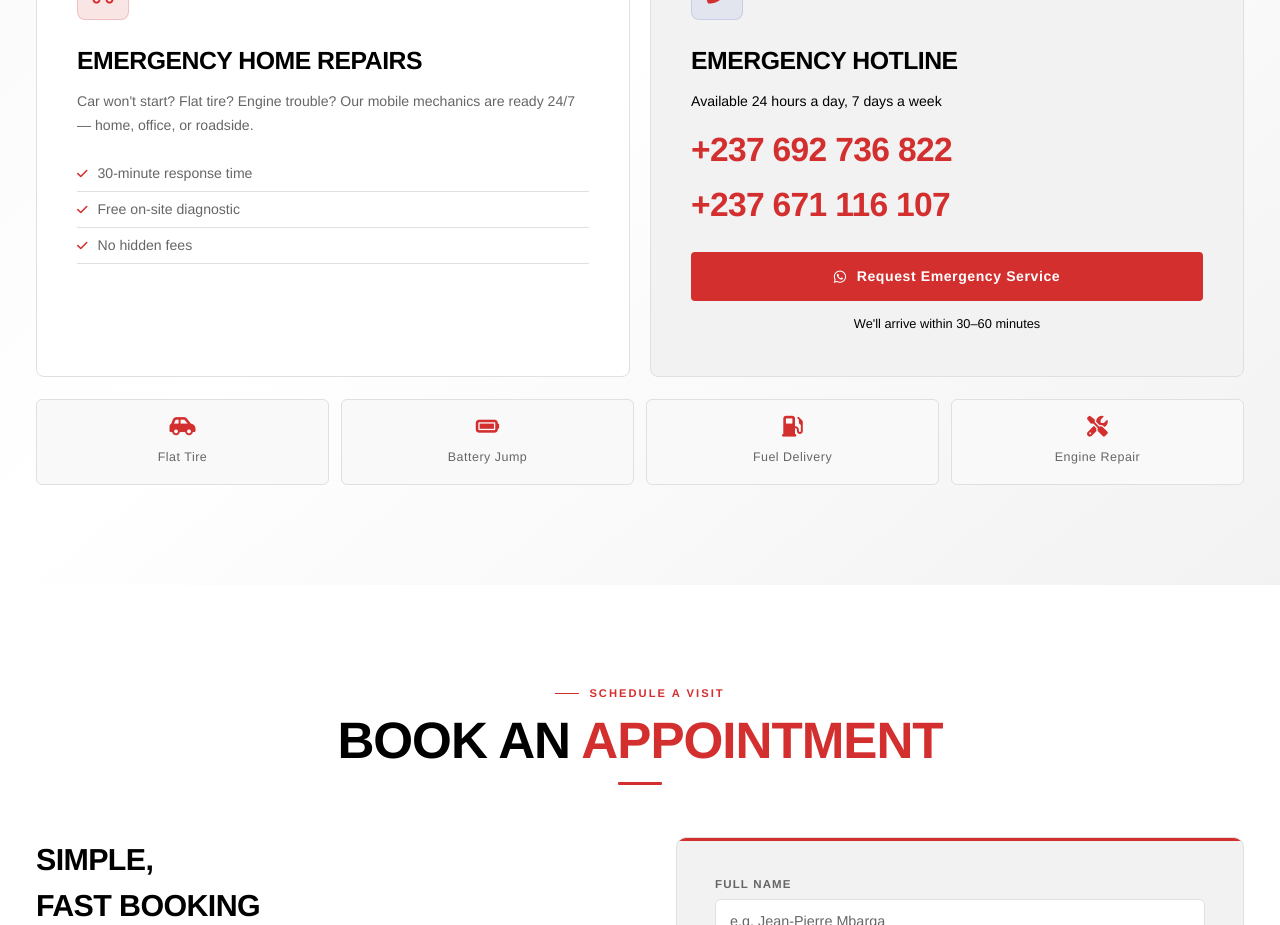
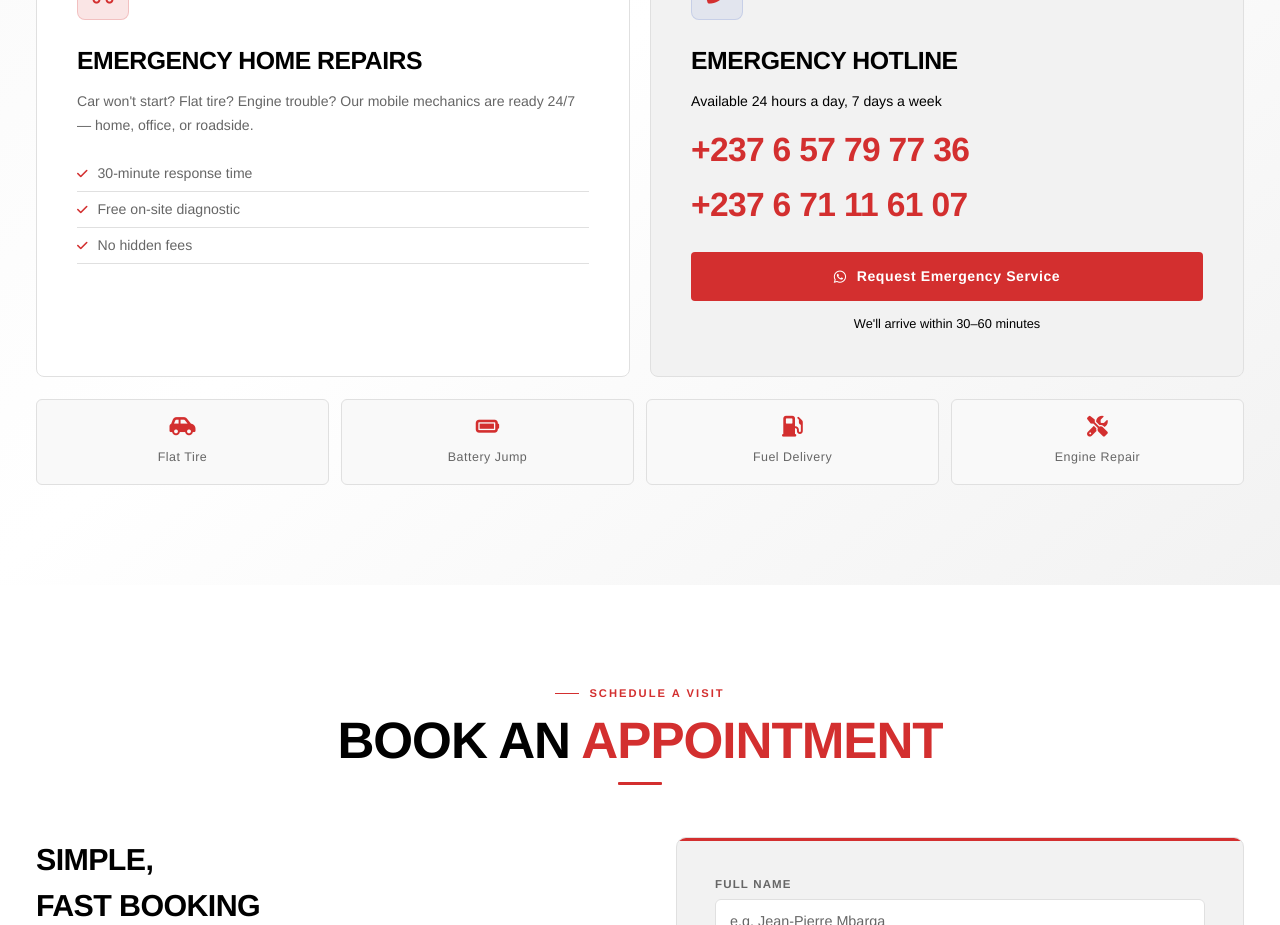
Before and after one commit to Prime-Emmanuel/Den-Auto-Care, a React (Vite) app: page / in a window 1280 px wide. Shown: the part 2280-3205 px from the top of the page. Built offline with nearby package versions, Linux system fonts and the light colour scheme; a web font is replaced by a local one.

Commit message:
fix: update emergency contact numbers
Update the emergency hotline numbers to ensure customers reach the correct support lines.

```diff
--- a/src/App.tsx
+++ b/src/App.tsx
@@ -425,8 +425,8 @@ export default function App() {
               <h3 style={{ color: 'var(--text)' }}>Emergency Hotline</h3>
               <p style={{ color: 'var(--muted)', marginBottom: 0 }}>Available 24 hours a day, 7 days a week</p>
               <div style={{ margin: '12px 0 22px', display: 'flex', flexDirection: 'column', gap: '4px' }}>
-                <a href="tel:+237692736822" className="emg-phone" style={{ margin: 0 }}>+237 692 736 822</a>
-                <a href="tel:+237671116107" className="emg-phone" style={{ margin: 0 }}>+237 671 116 107</a>
+                <a href="tel:+237657797736" className="emg-phone" style={{ margin: 0 }}>+237 6 57 79 77 36</a>
+                <a href="tel:+237671116107" className="emg-phone" style={{ margin: 0 }}>+237 6 71 11 61 07</a>
               </div>
               <a href="#" onClick={(e) => { e.preventDefault(); setWaModalData({ text: 'URGENT: I need immediate car assistance' }); }} className="btn btn-red" style={{ width: '100%', justifyContent: 'center' }}>
                 <i className="fab fa-whatsapp"></i> Request Emergency Service
@@ -736,11 +736,11 @@ export default function App() {
               <h3>Contact Us</h3>
               <p className="modal-desc" style={{ marginBottom: '24px' }}>Choose a WhatsApp number to continue:</p>
               <div style={{ display: 'flex', flexDirection: 'column', gap: '12px' }}>
-                <button className="btn" style={{ width: '100%', justifyContent: 'center', background: '#25D366', color: '#fff', border: 'none', cursor: 'pointer', fontFamily: 'inherit' }} onClick={() => openWhatsApp('237692736822', waModalData.text)}>
-                  <i className="fab fa-whatsapp"></i> +237 692 736 822
+                <button className="btn" style={{ width: '100%', justifyContent: 'center', background: '#25D366', color: '#fff', border: 'none', cursor: 'pointer', fontFamily: 'inherit' }} onClick={() => openWhatsApp('237657797736', waModalData.text)}>
+                  <i className="fab fa-whatsapp"></i> +237 6 57 79 77 36
                 </button>
                 <button className="btn" style={{ width: '100%', justifyContent: 'center', background: '#25D366', color: '#fff', border: 'none', cursor: 'pointer', fontFamily: 'inherit' }} onClick={() => openWhatsApp('237671116107', waModalData.text)}>
-                  <i className="fab fa-whatsapp"></i> +237 671 116 107
+                  <i className="fab fa-whatsapp"></i> +237 6 71 11 61 07
                 </button>
               </div>
             </div>
```
